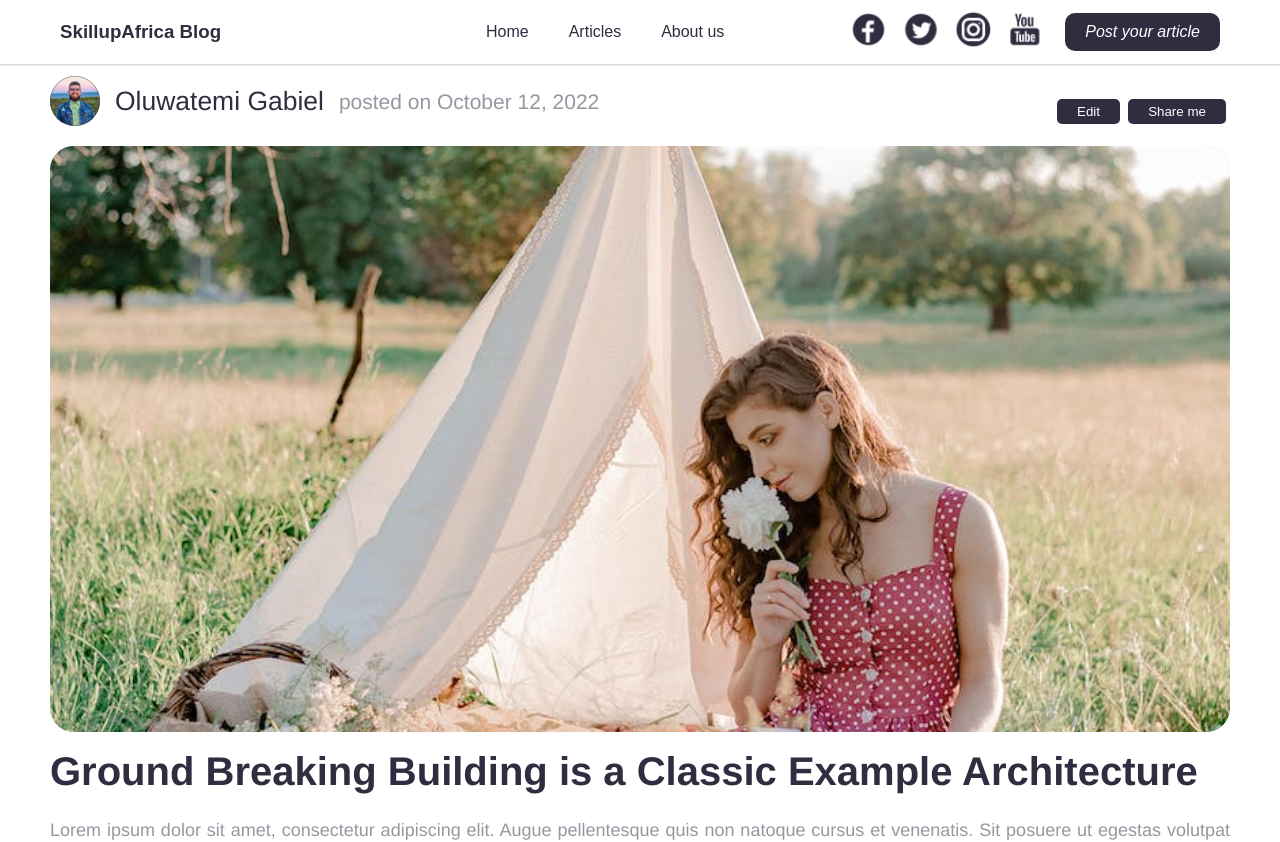
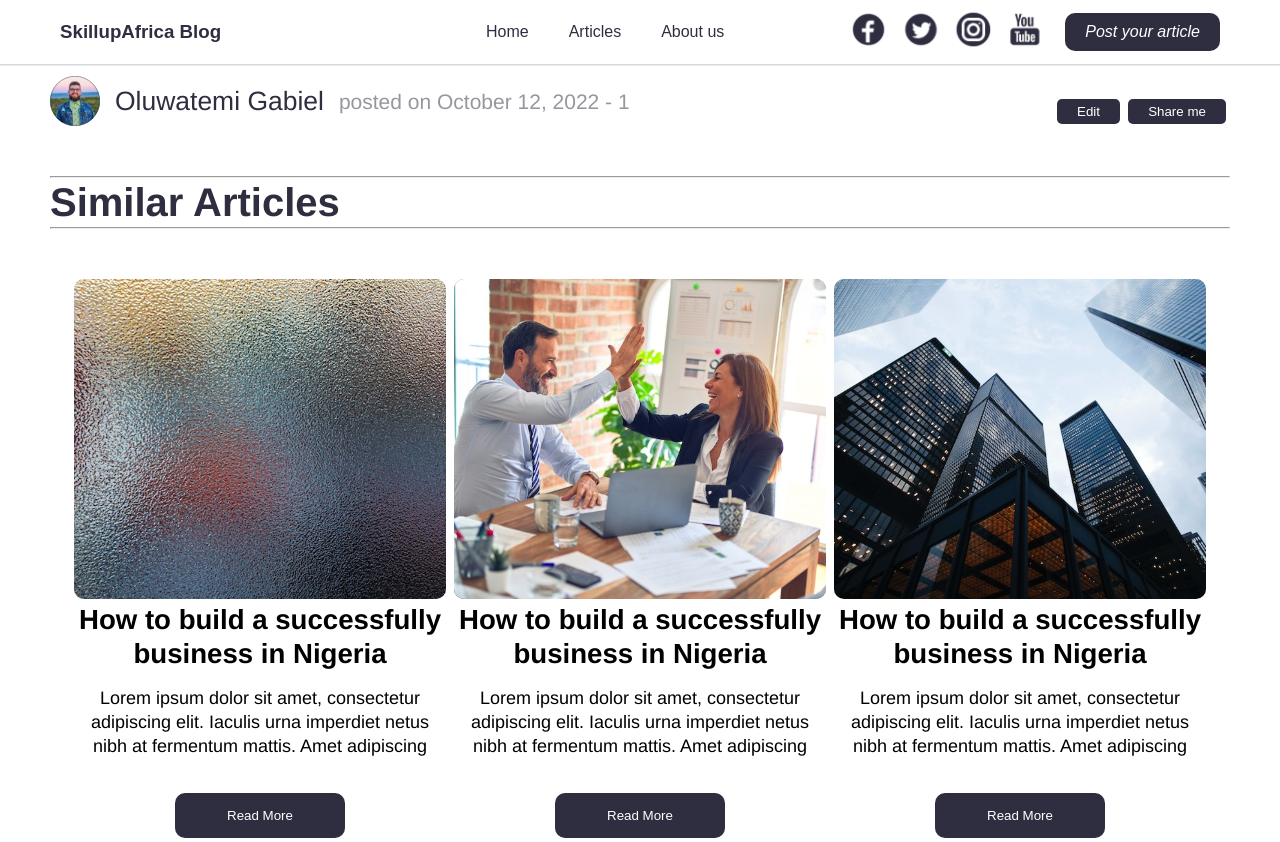
Before and after one commit to Adesina-Abiodun/SkillUp-Blog, a React (Vite) app: page /post/1 in a window 1280 px wide. Shown: the top 842 px of the page. Built offline with nearby package versions, Linux system fonts and the light colour scheme.

Commit message:
new commit

```diff
--- a/src/ArticlePage/Article.jsx
+++ b/src/ArticlePage/Article.jsx
@@ -10,10 +10,14 @@
 import { useParams } from "react-router-dom"
 import { useState } from "react";
 import ShowArticle from "./ShowArticle";
+import moment from "moment/moment";
 
 
 
 const Article = () => {
+
+    const [articlePost, setArticle] = useState([])
+    const {id} = useParams()
 
     const [modal, showModal] = useState(false)
     const popModal =()=>{
@@ -29,7 +33,7 @@
                     <div className="art-info">
                         <img src={GabielPics} alt="" />
                         <h3>Oluwatemi Gabiel</h3>
-                        <p>posted on October 12, 2022</p>
+                        <p>posted on October 12, 2022 - {id}</p>
                     </div>
 
                     <div className="share-me">
@@ -40,8 +44,40 @@
 
                 <div className="main">
                         { modal && <ShowArticle cancel={showModal}/> }
-                    <img src={GabielImage} alt="" />
-                    <h1>
+
+                        <div>
+
+                        {articlePost?.slice(0,9).map(({_id, coverImage, createdAt, title, body}) => {
+                    return(
+
+                            <div key={_id}>
+                                <div ><img src={coverImage} alt={title} /></div>
+                                <p>{moment(createdAt).startOf('hour').fromNow()}</p>
+                                <h4>{title}</h4>
+                                <p>{body.slice(0,60)}....</p>
+                            </div>
+
+                    )
+                })}
+
+                {/* {posts?.slice(0,9).map(({_id, coverImage, createdAt, title, body}) => {
+                    return(
+
+                            <div key={_id}>
+                                <div ><img src={coverImage} alt={title} /></div>
+                                <p>{moment(createdAt).startOf('hour').fromNow()}</p>
+                                <h1>{title}</h1>
+                                <p>{body.slice(0,60)}....</p>
+                            </div>
+                    )
+                })} */}
+            </div>
+
+
+
+
+                    {/* <img src={GabielImage} alt="" /> */}
+                    {/* <h1>
                         Ground Breaking Building is a Classic Example Architecture
                     </h1>
                     <p>
@@ -65,7 +101,7 @@
                         eget diam proin ac. Nisl sed ultrices dictum urna neque,
                         vitae nisl. Sit amet consequat non purus nulla suspendisse
                         consectetur. Bibendum et mattis turpis ac tincidunt.
-                    </p>
+                    </p> */}
                 </div>
 
                 {/* SIMILAR ARTICLE */}
```
